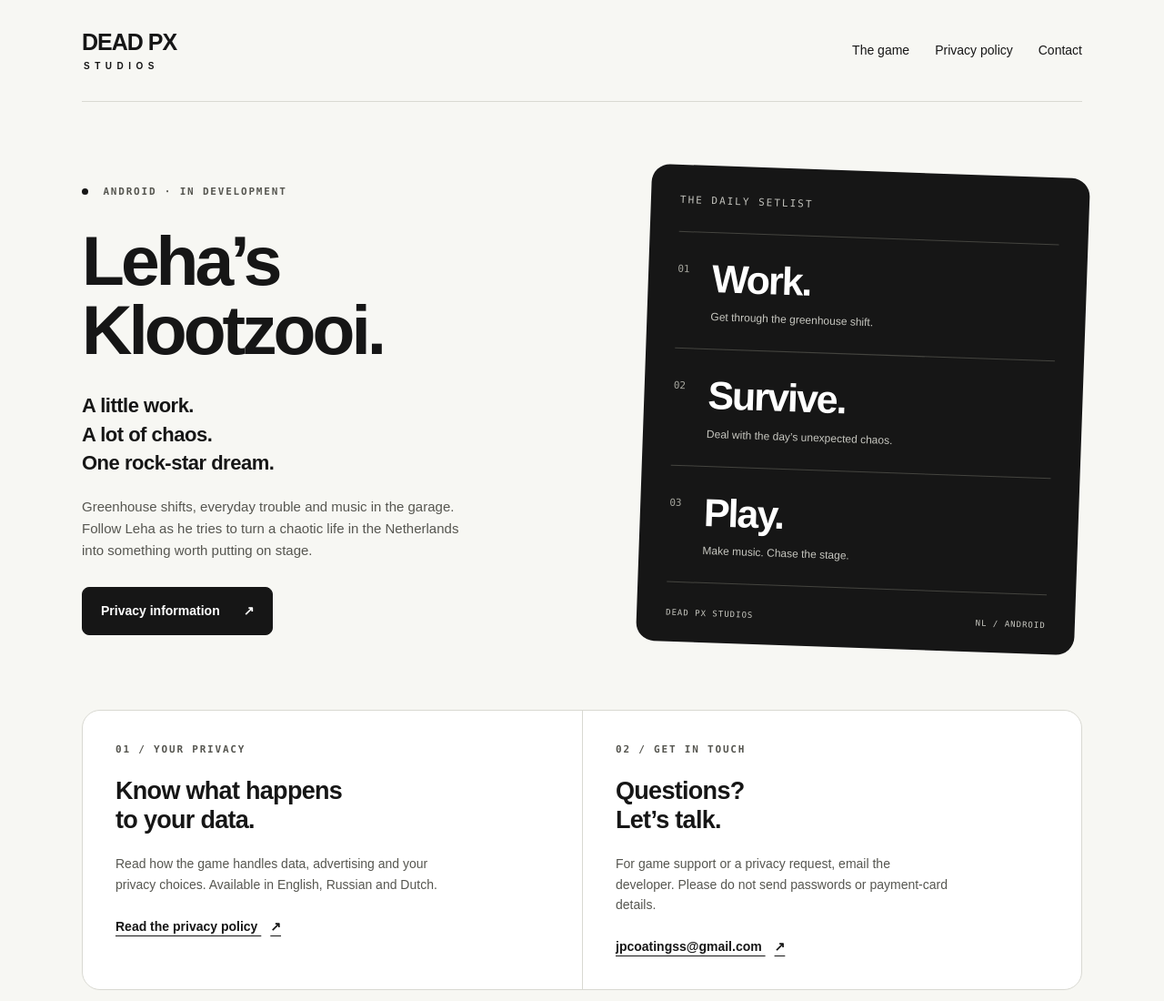
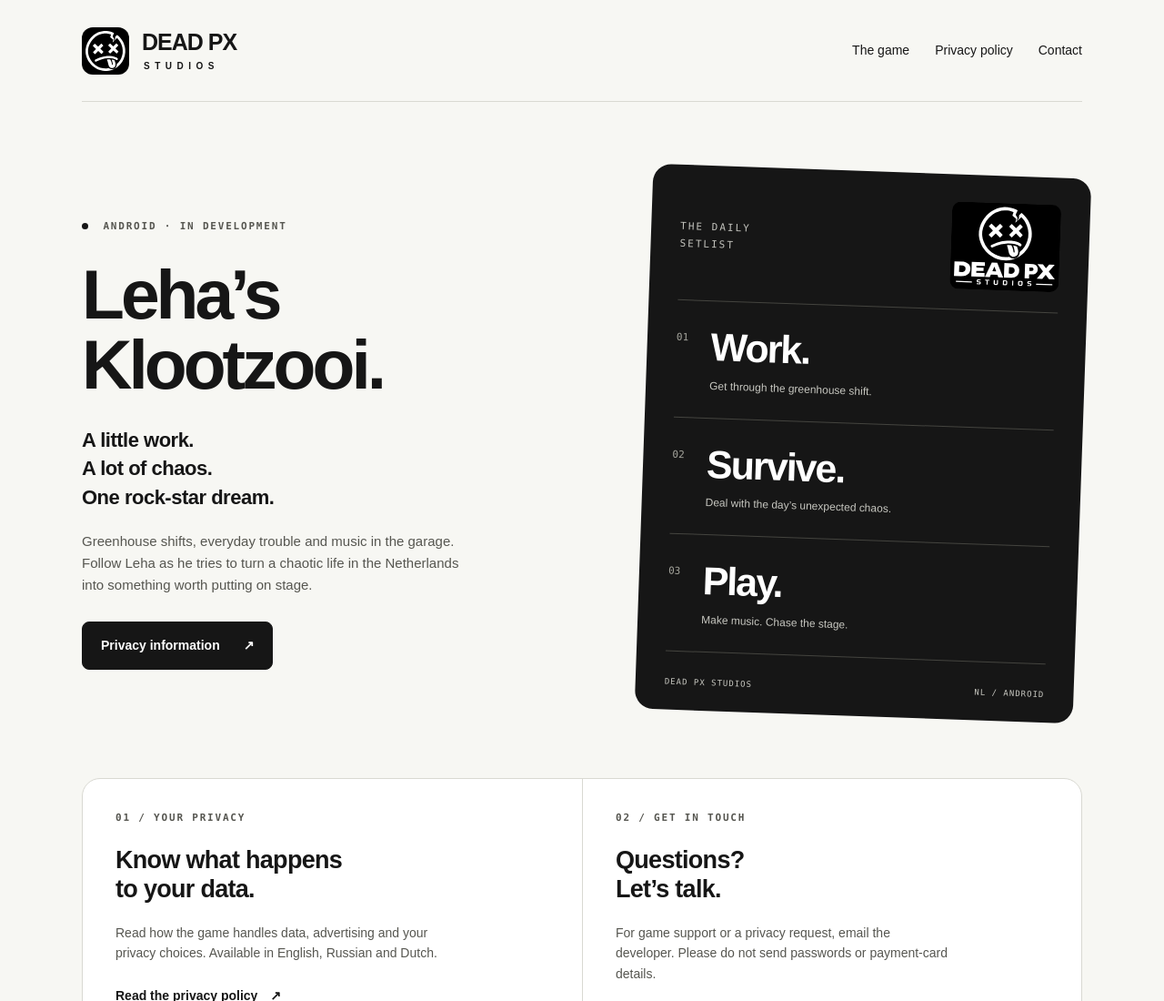
Before and after one commit to Jevgenyp/Jevgenyp.github.io, a plain HTML site: page index.html in a window 1280 px wide. Shown: the top 1100 px of the page at 91% size. Drawn offline with Linux system fonts and the light colour scheme.

Commit message:
Add original studio logo to homepage header panel and browser tab

```diff
--- a/index.html
+++ b/index.html
@@ -1,41 +1,42 @@
-<!doctype html>
+<!DOCTYPE html>
+
 <html lang="en">
 <head>
-  <meta charset="utf-8">
-  <meta name="viewport" content="width=device-width,initial-scale=1">
-  <meta name="description" content="Dead PX Studios — developer of Leha's Klootzooi for Android. Game information, privacy and support.">
-  <meta name="referrer" content="strict-origin-when-cross-origin">
-  <meta name="color-scheme" content="light">
+<meta charset="utf-8"/>
+<meta content="width=device-width,initial-scale=1" name="viewport"/>
+<meta content="Dead PX Studios — developer of Leha's Klootzooi for Android. Game information, privacy and support." name="description"/>
+<meta content="strict-origin-when-cross-origin" name="referrer"/>
+<meta content="light" name="color-scheme"/>
 <title>Dead PX Studios · Leha's Klootzooi</title>
-  <link rel="stylesheet" href="/style.css">
-</head>
+<link href="/style.css" rel="stylesheet"/>
+<link href="./assets/dead-px-icon.svg" rel="icon" type="image/svg+xml"/><link href="./branding.css?v=2" rel="stylesheet"/></head>
 <body>
 <a class="skip" href="#main">Skip to content</a>
 <div class="wrap">
 <header class="header">
-      <a class="wordmark" href="/" aria-label="Dead PX Studios home">DEAD PX<span>STUDIOS</span></a>
+<a aria-label="Dead PX Studios home" class="wordmark brand-lockup" href="/"><img alt="" aria-hidden="true" class="brand-icon" height="52" src="./assets/dead-px-icon.svg" width="52"/><b class="brand-name">DEAD PX<span>STUDIOS</span></b></a>
 <nav aria-label="Main navigation"><a href="#game">The game</a><a href="/privacy-policy.html">Privacy policy</a><a href="mailto:jpcoatingss@gmail.com">Contact</a></nav>
 </header>
 <main id="main">
-      <section class="hero" id="game" aria-labelledby="game-title">
+<section aria-labelledby="game-title" class="hero" id="game">
 <div class="hero-copy">
-          <p class="eyebrow"><span class="dot" aria-hidden="true"></span> ANDROID · IN DEVELOPMENT</p>
-          <h1 id="game-title">Leha’s<br><span>Klootzooi.</span></h1>
-          <p class="lede">A little work.<br>A lot of chaos.<br>One rock-star dream.</p>
+<p class="eyebrow"><span aria-hidden="true" class="dot"></span> ANDROID · IN DEVELOPMENT</p>
+<h1 id="game-title">Leha’s<br/><span>Klootzooi.</span></h1>
+<p class="lede">A little work.<br/>A lot of chaos.<br/>One rock-star dream.</p>
 <p class="intro">Greenhouse shifts, everyday trouble and music in the garage. Follow Leha as he tries to turn a chaotic life in the Netherlands into something worth putting on stage.</p>
 <a class="button" href="/privacy-policy.html">Privacy information <span aria-hidden="true">↗</span></a>
 </div>
-        <aside class="game-card" aria-label="Game overview">
-          <p class="card-kicker">THE DAILY SETLIST</p>
+<aside aria-label="Game overview" class="game-card">
+<div class="studio-brand-row"><p class="card-kicker">THE DAILY SETLIST</p><img alt="Dead PX Studios" class="studio-badge" height="96" src="./assets/dead-px-logo.svg" width="120"/></div>
 <div class="setlist"><div><span>01</span><strong>Work.</strong><p>Get through the greenhouse shift.</p></div><div><span>02</span><strong>Survive.</strong><p>Deal with the day’s unexpected chaos.</p></div><div><span>03</span><strong>Play.</strong><p>Make music. Chase the stage.</p></div></div>
 <div class="card-bottom"><span>DEAD PX STUDIOS</span><span>NL / ANDROID</span></div>
 </aside>
 </section>
-      <section class="info-grid" aria-label="Privacy and support">
-        <article class="info-card" id="privacy"><p class="eyebrow">01 / YOUR PRIVACY</p><h2>Know what happens<br>to your data.</h2><p>Read how the game handles data, advertising and your privacy choices. Available in English, Russian and Dutch.</p><a href="/privacy-policy.html">Read the privacy policy <span aria-hidden="true">↗</span></a></article>
-        <article class="info-card"><p class="eyebrow">02 / GET IN TOUCH</p><h2>Questions?<br>Let’s talk.</h2><p>For game support or a privacy request, email the developer. Please do not send passwords or payment-card details.</p><a class="email" href="mailto:jpcoatingss@gmail.com">jpcoatingss@gmail.com <span aria-hidden="true">↗</span></a></article>
+<section aria-label="Privacy and support" class="info-grid">
+<article class="info-card" id="privacy"><p class="eyebrow">01 / YOUR PRIVACY</p><h2>Know what happens<br/>to your data.</h2><p>Read how the game handles data, advertising and your privacy choices. Available in English, Russian and Dutch.</p><a href="/privacy-policy.html">Read the privacy policy <span aria-hidden="true">↗</span></a></article>
+<article class="info-card"><p class="eyebrow">02 / GET IN TOUCH</p><h2>Questions?<br/>Let’s talk.</h2><p>For game support or a privacy request, email the developer. Please do not send passwords or payment-card details.</p><a class="email" href="mailto:jpcoatingss@gmail.com">jpcoatingss@gmail.com <span aria-hidden="true">↗</span></a></article>
 </section>
-      <section class="release-note" aria-label="Release information"><strong>Not released yet.</strong><p>A Google Play link will be added after the game is available. This website does not distribute APK files.</p></section>
+<section aria-label="Release information" class="release-note"><strong>Not released yet.</strong><p>A Google Play link will be added after the game is available. This website does not distribute APK files.</p></section>
 </main>
 <footer><p>© 2026 Dead PX Studios</p><div><a href="/privacy-policy.html">Privacy</a><a href="/app-ads.txt">app-ads.txt</a></div></footer>
 </div>
```
Lines whose indentation alone changed are shown as unchanged.
